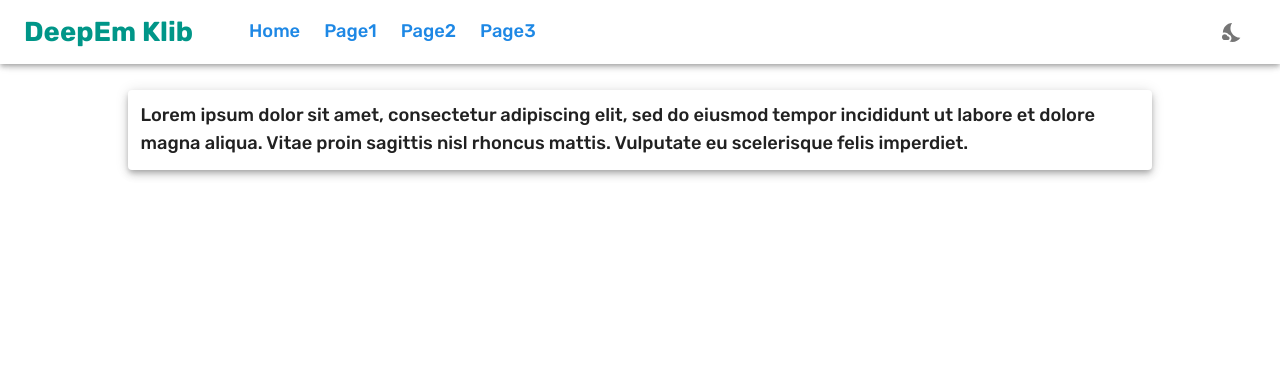
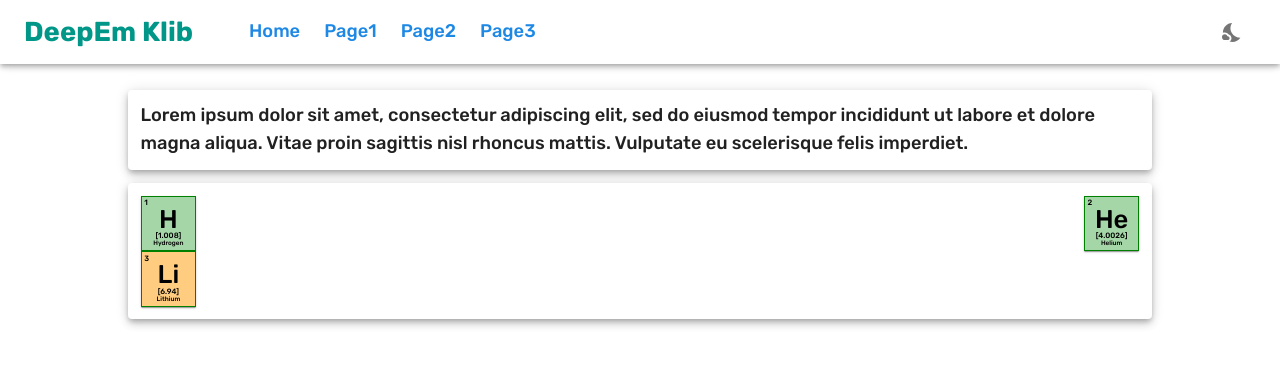
Before and after one commit to DeepEM-Lab/klib-frontend, a React (Create React App) app in the folder client/: page / in a window 1280 px wide. Shown: the top 366 px of the page. Built offline with nearby package versions, Linux system fonts and the light colour scheme.

Commit message:
Contructed periodic table and element buttons.

```diff
--- /dev/null
+++ b/client/src/components/PeriodicTable/ElementButton.jsx
@@ -0,0 +1,50 @@
+import { Card, CardActionArea, Typography } from "@mui/material"
+import { green, orange, pink } from "@mui/material/colors"
+
+
+const ElementColors = new Map([
+    ["metal", orange[200]],
+    ["metalloid", pink[100]],
+    ["nonmetal", green[200]]
+])
+
+//TODO: Hover zoom animation
+let ElementButton = (
+/**
+@type {{
+    atomicNumber: number;
+    atomicMass: number;
+    elementName: string;
+    elementSymbol: string;
+    elementType: string; //ElementTypes
+}}
+*/ props) => {
+    let { atomicNumber, atomicMass, elementName, elementSymbol, elementType } = props
+
+    return (
+        <Card sx={{
+            width: "100%",
+            aspectRatio: "1",
+            borderRadius: 0,
+            border: "0.1vw solid",
+            borderColor: "green",
+            backgroundColor: ElementColors.get(elementType)
+        }}>
+            <CardActionArea sx={{ py: "0.2vw", px: "0.2vw" }}>
+                <Typography color="black" fontSize="0.6vw" lineHeight="0.6vw">
+                    {atomicNumber}
+                </Typography>
+                <Typography color="black" fontSize="2vw" lineHeight="2vw" textAlign="center">
+                    {elementSymbol}
+                </Typography>
+                <Typography color="black" fontSize="0.6vw" lineHeight="0.6vw" textAlign="center" >
+                    [{atomicMass}]
+                </Typography>
+                <Typography color="black" fontSize="0.5vw" lineHeight="0.5vw" textAlign="center">
+                    {elementName}
+                </Typography>
+            </CardActionArea>
+        </Card >
+    )
+}
+export default ElementButton
--- /dev/null
+++ b/client/src/components/PeriodicTable/ElementInfo.js
@@ -0,0 +1,48 @@
+
+
+export const ElementTypes = {
+    metal: "metal",
+    metalloid: "metalloid",
+    nonmetal: "nonmetal"
+}
+
+// Source from https://www.angelo.edu/faculty/kboudrea/periodic/structure_numbers.htm
+export const ElementInfo = {
+    hydrogen: {
+        atomicNumber: 1,
+        atomicMass: 1.008,
+        elementName: "Hydrogen",
+        elementSymbol: "H",
+        elementType: ElementTypes.nonmetal
+    },
+    helium: {
+        atomicNumber: 2,
+        atomicMass: 4.0026,
+        elementName: "Helium",
+        elementSymbol: "He",
+        elementType: ElementTypes.nonmetal
+    },
+    lithium: {
+        atomicNumber: 3,
+        atomicMass: 6.94,
+        elementName: "Lithium",
+        elementSymbol: "Li",
+        elementType: ElementTypes.metal
+    },
+    //TODO: fill in all element infos.
+}
+
+//TODO arrange elements based on periodic table
+export const allElements = [
+    ElementInfo.hydrogen, null, null, null, null, null, null, null, null,
+    null, null, null, null, null, null, null, null, ElementInfo.helium,//Row 1
+    ElementInfo.lithium, null, null, null, null, null, null, null, null,
+    null, null, null, null, null, null, null, null, null, //Row 2
+    null, //Row 3
+    null, //Row 4
+    null, //Row 5
+    null, //Row 6
+    null, //Row 7
+    null, //Row 8
+    null  //Row 9
+]
--- /dev/null
+++ b/client/src/components/PeriodicTable/PeriodicTable.jsx
@@ -0,0 +1,30 @@
+import { Grid } from "@mui/material"
+import { allElements, ElementTypes } from "./ElementInfo"
+import ElementButton from "./ElementButton"
+
+
+const PeriodicTable = () => {
+
+    return (
+        <Grid container width="100%" spacing={0} columns={18} justifyContent="center" alignContent="center">
+            {
+                allElements.map((e, i) => (
+                    <Grid item key={i} xs={1}>
+                        {e ? (
+                            <ElementButton
+                                atomicNumber={e.atomicNumber}
+                                atomicMass={e.atomicMass}
+                                elementName={e.elementName}
+                                elementType={e.elementType}
+                                elementSymbol={e.elementSymbol}
+                            />
+                        ) : (<></>)
+                        }
+                    </Grid>
+                ))
+            }
+        </Grid>
+    )
+}
+
+export default PeriodicTable
--- a/client/src/pages/HomePage.jsx
+++ b/client/src/pages/HomePage.jsx
@@ -1,4 +1,5 @@
 import { Box, Grid, Paper, Typography } from "@mui/material"
+import PeriodicTable from "../components/PeriodicTable/PeriodicTable"
 import PageParent from "../structures/PageParent"
 
 const HomePage = () => {
@@ -13,6 +14,11 @@ const HomePage = () => {
                         Vitae proin sagittis nisl rhoncus mattis. Vulputate eu scelerisque felis imperdiet.
                     </Paper>
                 </Grid>
+                <Grid item xs={10}>
+                    <Paper elevation={5} sx={{ padding: "1vw" }}>
+                        <PeriodicTable />
+                    </Paper>
+                </Grid>
             </Grid>
         </PageParent>
     )
```
